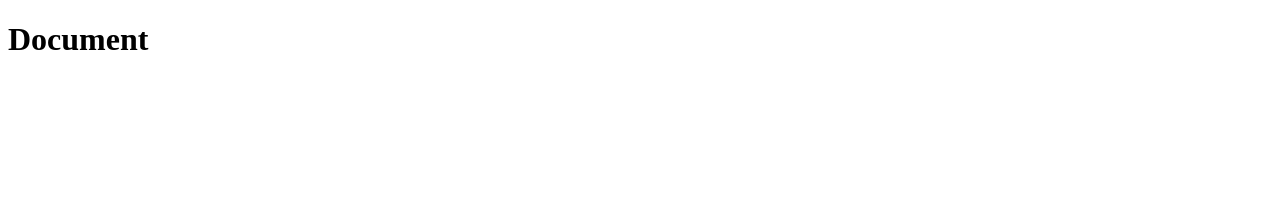
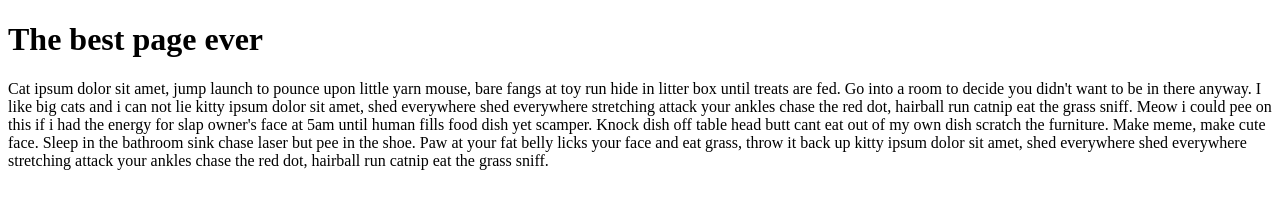
Before and after one commit to BekzodDeveloper/html-css-lessons, a plain HTML site: page index.html in a window 1280 px wide. Drawn offline with Linux system fonts and the light colour scheme.

Commit message:
Define the Head and Body of an HTML Document

```diff
--- a/index.html
+++ b/index.html
@@ -1,4 +1,13 @@
 <!DOCTYPE html>
 <html>
-<h1>Document</h1>
+  <head>
+   <meta charset="utf-8">
+   <title>The best page ever</title>
+  </head>
+  <body>
+    <div>
+      <h1>The best page ever</h1>
+  <p>Cat ipsum dolor sit amet, jump launch to pounce upon little yarn mouse, bare fangs at toy run hide in litter box until treats are fed. Go into a room to decide you didn't want to be in there anyway. I like big cats and i can not lie kitty ipsum dolor sit amet, shed everywhere shed everywhere stretching attack your ankles chase the red dot, hairball run catnip eat the grass sniff. Meow i could pee on this if i had the energy for slap owner's face at 5am until human fills food dish yet scamper. Knock dish off table head butt cant eat out of my own dish scratch the furniture. Make meme, make cute face. Sleep in the bathroom sink chase laser but pee in the shoe. Paw at your fat belly licks your face and eat grass, throw it back up kitty ipsum dolor sit amet, shed everywhere shed everywhere stretching attack your ankles chase the red dot, hairball run catnip eat the grass sniff.</p>
+    </div>
+  </body>
 </html>
```
